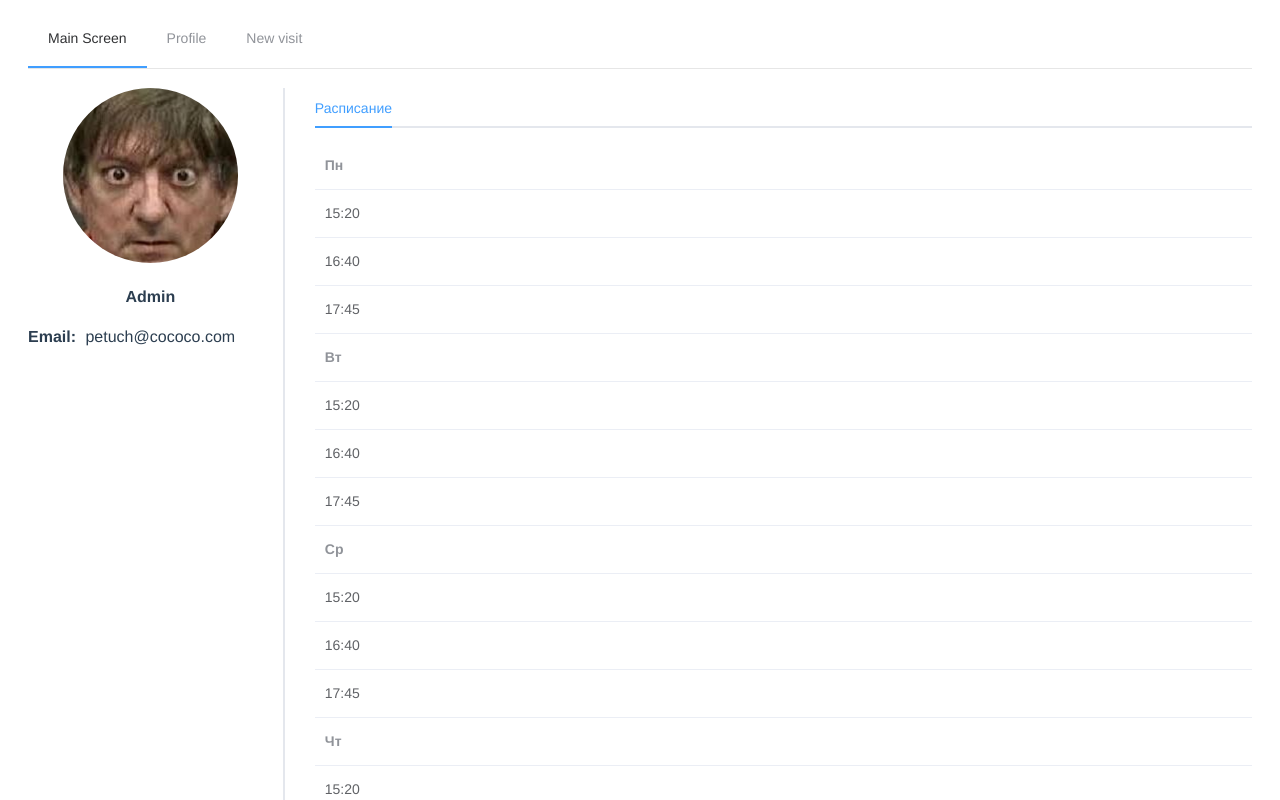
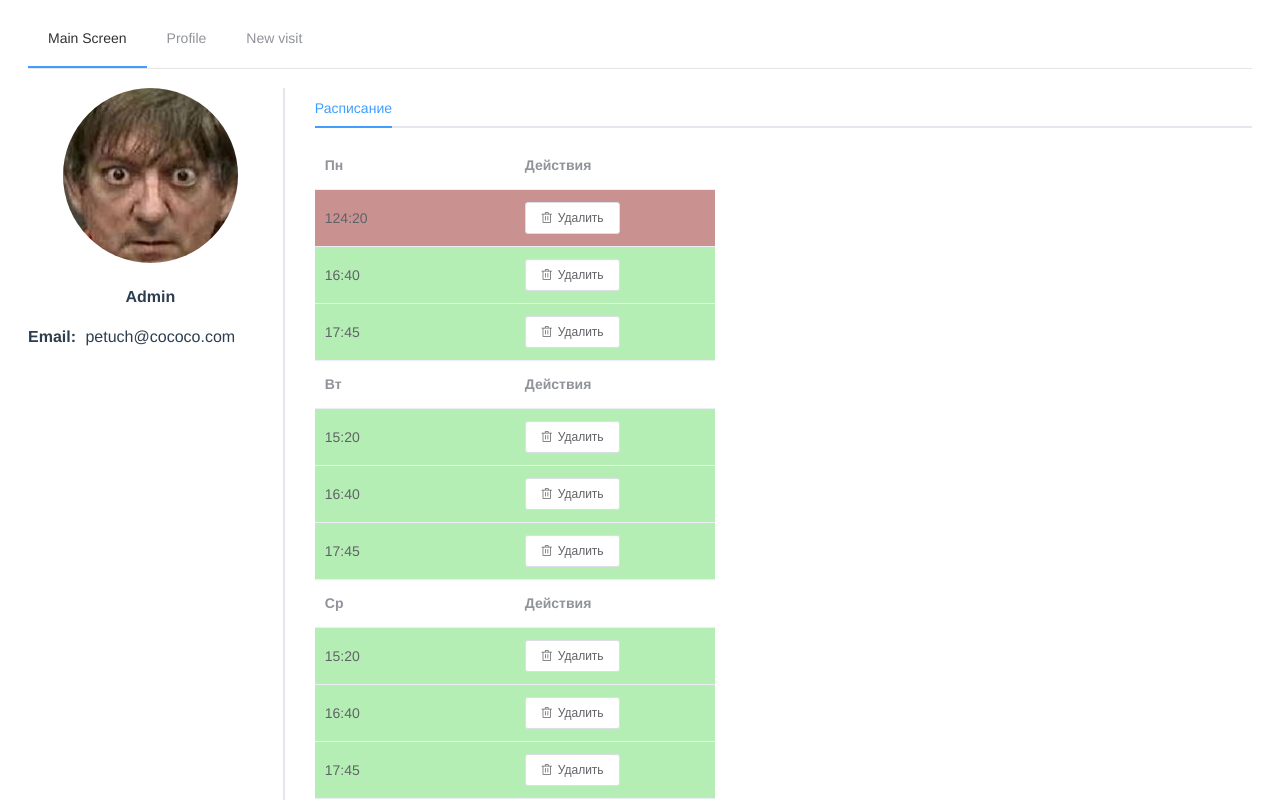
Before and after one commit to katseliv/healthcare-frontend, a Vue app: page /portal/profile in a window 1280 px wide. Shown: the top 800 px of the page. Built offline with nearby package versions, Linux system fonts and the light colour scheme.

Commit message:
styles added to scheldule

```diff
--- a/src/components/DoctorProfile/Schedule.vue
+++ b/src/components/DoctorProfile/Schedule.vue
@@ -4,8 +4,14 @@
     v-for="day in schedule"
     :key="day.id"
     :data="day.slots"
+    :row-class-name="tableRowClassName"
+    style="max-width: 400px"
   >
-    <el-table-column :label="day.day" prop="time"></el-table-column>
+    >
+    <el-table-column :label="day.day" prop="time" width="200"></el-table-column>
+    <el-table-column label="Действия">
+      <el-button icon="el-icon-delete" size="small">Удалить</el-button>
+    </el-table-column>
   </el-table>
 </template>
 
@@ -13,6 +19,16 @@
 import { defineComponent } from "vue";
 
 export default defineComponent({
+  methods: {
+    tableRowClassName({ row }: any) {
+      if (row.isFree === true) {
+        return "success-row";
+      } else {
+        return "warning-row";
+      }
+    },
+  },
+
   data() {
     return {
       schedule: [
@@ -21,15 +37,18 @@ export default defineComponent({
           slots: [
             {
               id: 1,
-              time: "15:20",
+              time: "124:20",
+              isFree: false,
             },
             {
               id: 2,
               time: "16:40",
+              isFree: true,
             },
             {
               id: 3,
               time: "17:45",
+              isFree: true,
             },
           ],
         },
@@ -39,14 +58,17 @@ export default defineComponent({
             {
               id: 4,
               time: "15:20",
+              isFree: true,
             },
             {
               id: 5,
               time: "16:40",
+              isFree: true,
             },
             {
               id: 6,
               time: "17:45",
+              isFree: true,
             },
           ],
         },
@@ -56,14 +78,17 @@ export default defineComponent({
             {
               id: 7,
               time: "15:20",
+              isFree: true,
             },
             {
               id: 8,
               time: "16:40",
+              isFree: true,
             },
             {
               id: 9,
               time: "17:45",
+              isFree: true,
             },
           ],
         },
@@ -73,14 +98,17 @@ export default defineComponent({
             {
               id: 10,
               time: "15:20",
+              isFree: true,
             },
             {
               id: 11,
               time: "16:40",
+              isFree: true,
             },
             {
               id: 12,
               time: "17:45",
+              isFree: true,
             },
           ],
         },
@@ -90,14 +118,17 @@ export default defineComponent({
             {
               id: 13,
               time: "15:20",
+              isFree: true,
             },
             {
               id: 14,
               time: "16:40",
+              isFree: true,
             },
             {
               id: 15,
               time: "17:45",
+              isFree: true,
             },
           ],
         },
@@ -107,14 +138,17 @@ export default defineComponent({
             {
               id: 16,
               time: "15:20",
+              isFree: true,
             },
             {
               id: 17,
               time: "16:40",
+              isFree: true,
             },
             {
               id: 18,
               time: "17:45",
+              isFree: true,
             },
           ],
         },
@@ -124,14 +158,17 @@ export default defineComponent({
             {
               id: 19,
               time: "15:20",
+              isFree: true,
             },
             {
               id: 20,
               time: "16:40",
+              isFree: true,
             },
             {
               id: 21,
               time: "17:45",
+              isFree: true,
             },
           ],
         },
@@ -141,10 +178,21 @@ export default defineComponent({
 });
 </script>
 
+<style>
+.el-table .success-row {
+  background-color: #9fe99fc7;
+}
+
+.el-table .warning-row {
+  background-color: #c07c7cd5;
+}
+</style>
+
+
 <style scoped>
 @media (max-width: 720px) {
-}
-.table {
-  overflow-x: scroll;
+  .table {
+    overflow-x: scroll;
+  }
 }
 </style>
```
